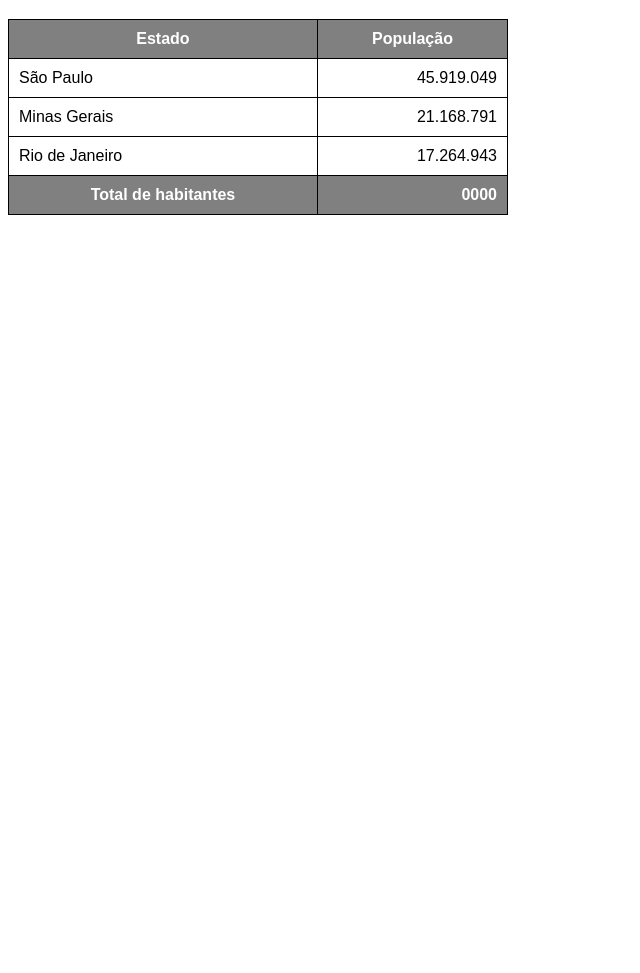
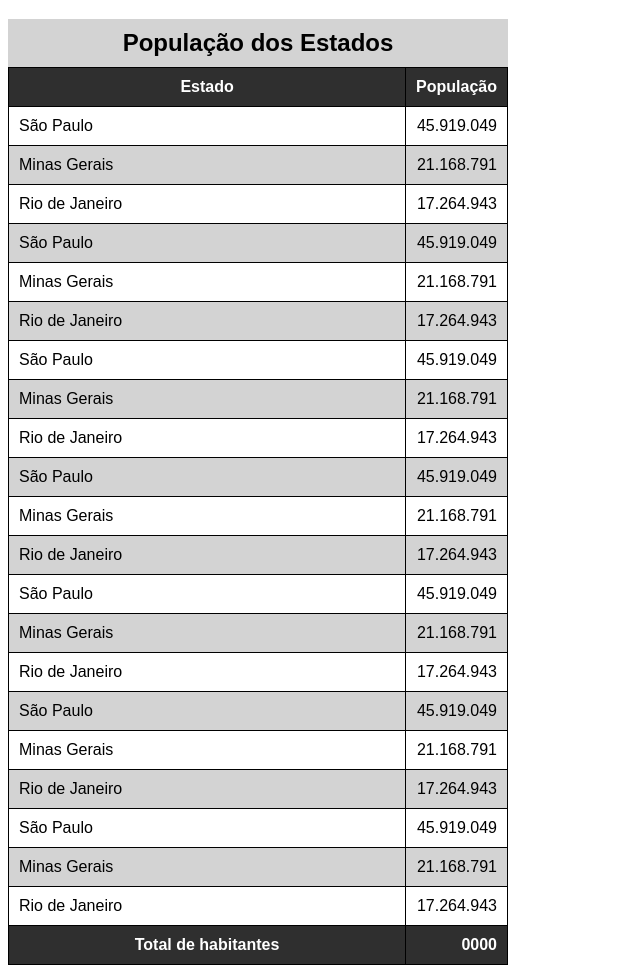
Before and after one commit to taynaraww/html-css, a plain HTML site: page modulo03/tabela002.html in a window 1280 px wide. Shown: the part 61-1034 px from the top of the page, without its empty margins (0-640 px from the left). Before the commit the page ends 800 px from the top, so only its background shows below. Drawn offline with Linux system fonts and the light colour scheme.

Commit message:
Estudo de tabelas

```diff
--- a/modulo03/tabela002.html
+++ b/modulo03/tabela002.html
@@ -19,9 +19,26 @@
             padding: 10px;
         }
 
+        caption{
+            font-size: 1.5em;
+            font-weight: bold;
+            padding: 10px;
+            background-color: lightgray;
+        }
+
+        tbody tr:nth-child(2n){ /* pseudo-classe para colocar efeito pulando uma linha, ou mais de uma(2n; 2n-1; odd; even)*/
+            background-color: lightgrey;
+        }
+
         thead, tfoot{
-            background-color: gray;
+            background-color: rgb(47, 47, 47);
             color: white;
+        }
+
+        thead > tr > th{
+            position: sticky;
+            top: -1px;
+            background-color:  rgb(47, 47, 47); /*como grudar o cabeçalho no topo enquanto rola a tela*/
         }
 
         td.num{
@@ -39,10 +56,11 @@
                     TFoot - tr, td, th
     -->
     <table>
+        <caption>População dos Estados</caption> <!--Legenda da tabela-->
         <thead>
             <tr>
-                <th>Estado</th>
-                <th>População</th>
+                <th scope="col">Estado</th>
+                <th scope="col" style="width: 50px;">População</th>
             </tr>
         </thead>
         <tbody>
@@ -58,9 +76,81 @@
                 <td>Rio de Janeiro</td>
                 <td class="num">17.264.943</td>
             </tr>
+            <tr>
+                <td>São Paulo</td>
+                <td class="num">45.919.049</td>
+            </tr>
+            <tr>
+                <td>Minas Gerais</td>
+                <td class="num">21.168.791</td>
+            </tr>
+            <tr>
+                <td>Rio de Janeiro</td>
+                <td class="num">17.264.943</td>
+            </tr>
+            <tr>
+                <td>São Paulo</td>
+                <td class="num">45.919.049</td>
+            </tr>
+            <tr>
+                <td>Minas Gerais</td>
+                <td class="num">21.168.791</td>
+            </tr>
+            <tr>
+                <td>Rio de Janeiro</td>
+                <td class="num">17.264.943</td>
+            </tr>
+            <tr>
+                <td>São Paulo</td>
+                <td class="num">45.919.049</td>
+            </tr>
+            <tr>
+                <td>Minas Gerais</td>
+                <td class="num">21.168.791</td>
+            </tr>
+            <tr>
+                <td>Rio de Janeiro</td>
+                <td class="num">17.264.943</td>
+            </tr>
+            <tr>
+                <td>São Paulo</td>
+                <td class="num">45.919.049</td>
+            </tr>
+            <tr>
+                <td>Minas Gerais</td>
+                <td class="num">21.168.791</td>
+            </tr>
+            <tr>
+                <td>Rio de Janeiro</td>
+                <td class="num">17.264.943</td>
+            </tr>
+            <tr>
+                <td>São Paulo</td>
+                <td class="num">45.919.049</td>
+            </tr>
+            <tr>
+                <td>Minas Gerais</td>
+                <td class="num">21.168.791</td>
+            </tr>
+            <tr>
+                <td>Rio de Janeiro</td>
+                <td class="num">17.264.943</td>
+            </tr>
+            <tr>
+                <td>São Paulo</td>
+                <td class="num">45.919.049</td>
+            </tr>
+            <tr>
+                <td>Minas Gerais</td>
+                <td class="num">21.168.791</td>
+            </tr>
+            <tr>
+                <td>Rio de Janeiro</td>
+                <td class="num">17.264.943</td>
+            </tr>
         </tbody>
         <tfoot>
-            <th>Total de habitantes</th>
+            <th scope="row">Total de habitantes</th>
             <td class="num"><strong>0000</strong></td>
         </tfoot>
     </table>
```
Also changed, not shown: modulo03/taabela003.html (added, +52 -0 lines).
